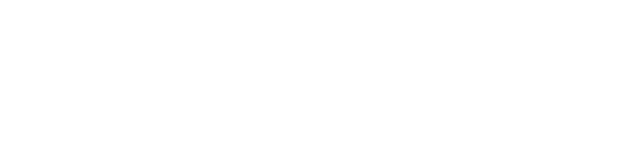
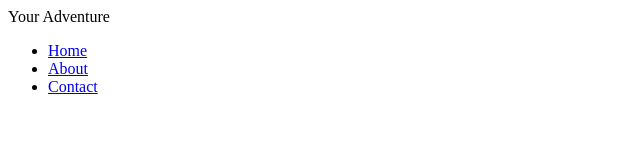
Before and after one commit to shalamaqf/landing-page, a plain HTML site: page index.html in a window 1280 px wide. Shown: the whole page, without its empty margins (0-640 px from the left). Drawn offline with Linux system fonts and the light colour scheme.

Commit message:
Create a header section
Create a header section containing the logo and navigation bar in index.html.

```diff
--- a/index.html
+++ b/index.html
@@ -8,6 +8,25 @@
     </head>
     <body>
 
+        <!--header section-->
+        <header>
+            <div class="container">
+                <div class="logo">Your Adventure</div>
+                <nav>
+                    <ul class="navbar">
+                        <li>
+                            <a href="#">Home</a>
+                        </li>
+                        <li>
+                            <a href="#">About</a>
+                        </li>
+                        <li>
+                            <a href="#">Contact</a>
+                        </li>
+                    </ul>
+                </nav>
+            </div>
+        </header>
     </body>
 
 </html>
```
